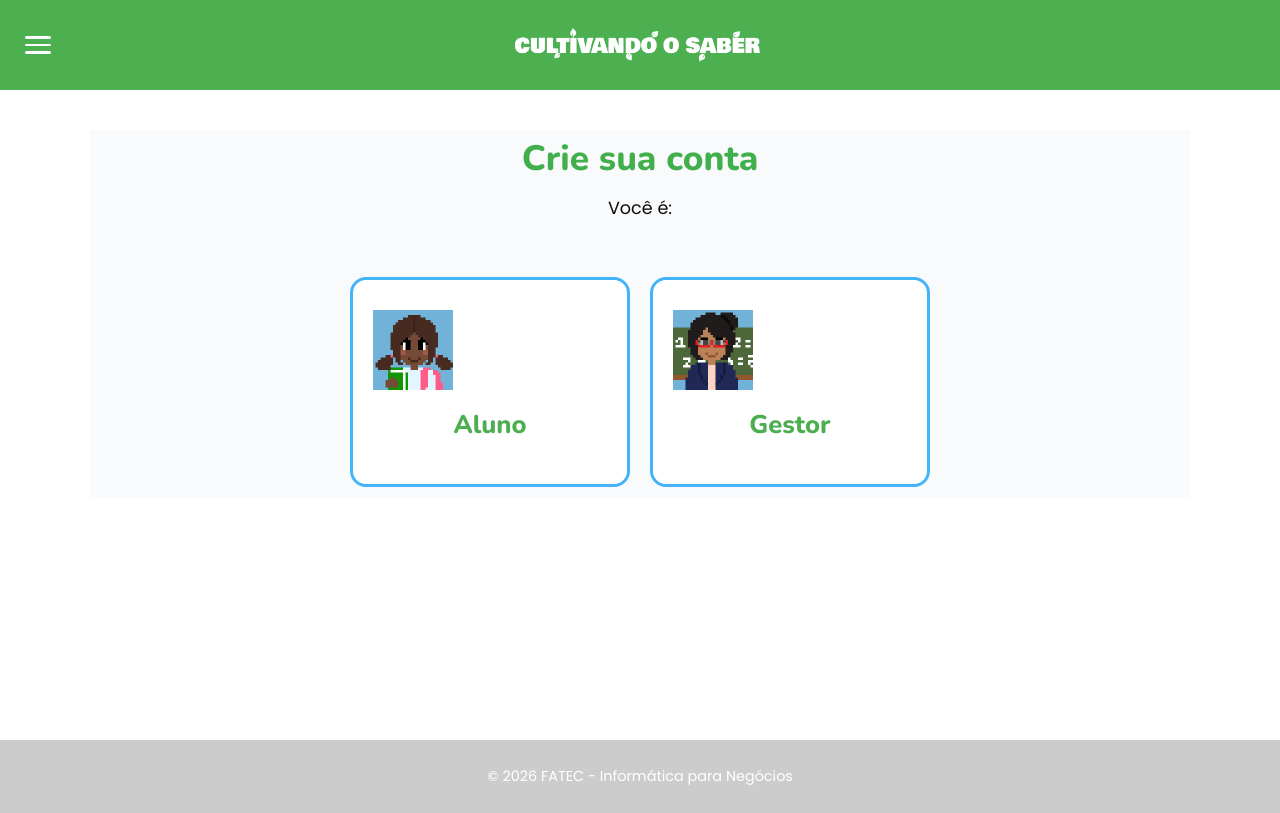
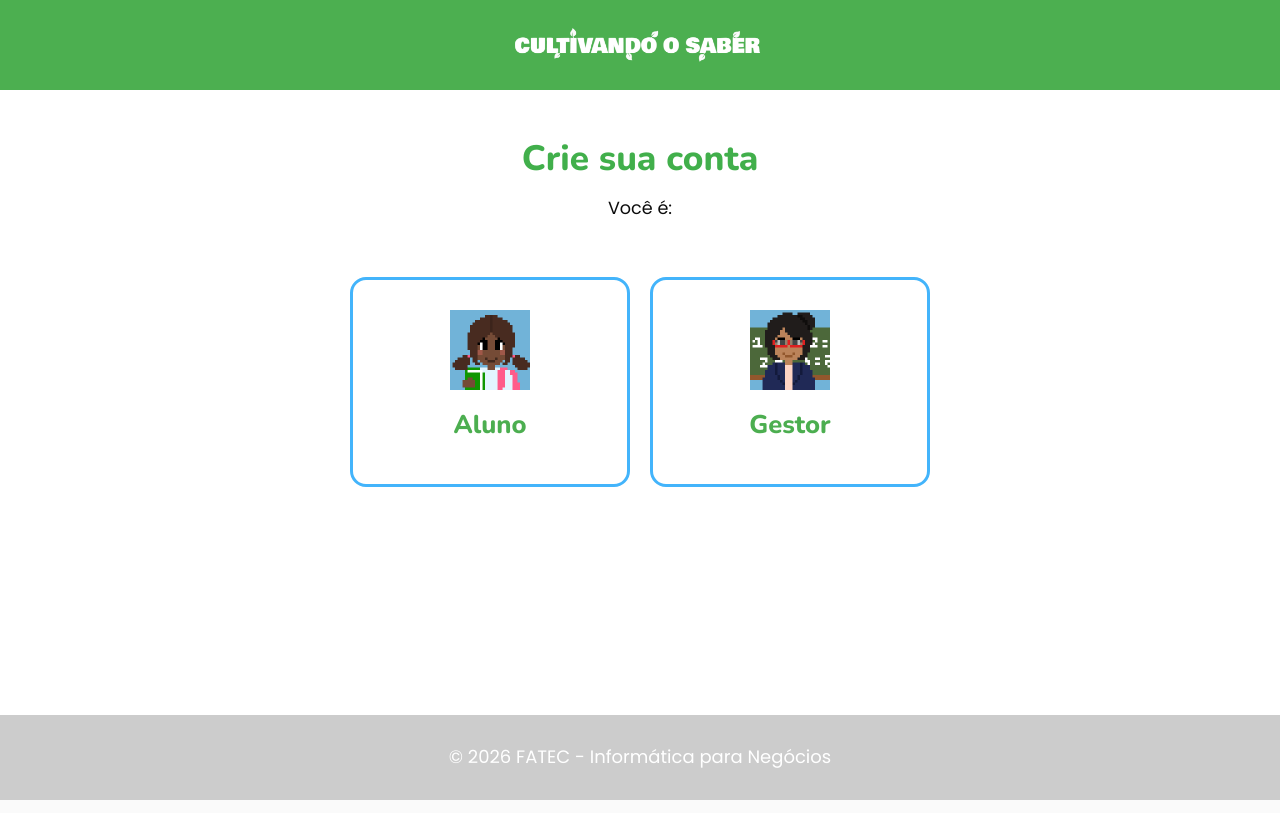
Before and after one commit to allerim-03/Jogo-ODS---TCC, a Flask app: page /escolha-cadastro in a window 1280 px wide. Run offline with Flask 3, Linux system fonts and the light colour scheme.

Commit message:
ATUALIZAÇÃO

```diff
--- a/TEMPLATES/escolha-cadastro.html
+++ b/TEMPLATES/escolha-cadastro.html
@@ -4,9 +4,18 @@
 <head>
     <meta charset="UTF-8">
     <meta name="viewport" content="width=device-width, initial-scale=1.0">
+
     <title>Cadastro - Cultivando o Saber</title>
+
     <!-- Favicon / Ícone da guia -->
     <link rel="icon" type="image/png" href="{{ url_for('static', filename='img/icon.png') }}">
+
+    <!-- FONTES -->
+    <link rel="preconnect" href="https://fonts.googleapis.com">
+    <link rel="preconnect" href="https://fonts.gstatic.com" crossorigin>
+    <link href="https://fonts.googleapis.com/css2?family=Montserrat:wght@600;700&family=Nunito:wght@700;800&family=Poppins:wght@400;600&display=swap" rel="stylesheet">
+
+    <!-- CSS DO PROJETO -->
     <link rel="stylesheet" href="{{ url_for('static', filename='css/global.css') }}">
     <link rel="stylesheet" href="{{ url_for('static', filename='css/base.css') }}">
     <link rel="stylesheet" href="{{ url_for('static', filename='css/banner.css') }}">
@@ -25,16 +34,19 @@
     <link rel="stylesheet" href="{{ url_for('static', filename='css/textos.css') }}">
 
     <style>
-        * {
-            box-sizing: border-box;
+        /* CONFIGURAÇÃO GERAL */
+        * { box-sizing: border-box; }
+
+        html,
+        body {
+            margin: 0 !important;
+            padding: 0 !important;
+            background-color: #ffffff !important;
+            width: 100% !important;
+            min-height: 100% !important;
         }
 
-        html, body {
-            margin: 0 !important;
-            padding: 0 !important;
-        }
-
-        /* Topbar fixada no topo com layout centralizado */
+        /* NAVBAR - SEM SIDEBAR E SEM HAMBÚRGUER */
         .topbar {
             position: fixed !important;
             top: 0 !important;
@@ -44,20 +56,14 @@
             min-height: 90px !important;
             display: flex !important;
             align-items: center !important;
-            justify-content: space-between !important;
+            justify-content: center !important;
             padding: 10px 25px !important;
             background-color: #4CAF50 !important;
             z-index: 1000 !important;
             margin: 0 !important;
         }
 
-        .topbar-left {
-            display: flex !important;
-            align-items: center !important;
-            width: 50px !important;
-        }
-
-        /* Container central que garante o alinhamento no meio exato da barra */
+        /* LOGO CENTRAL */
         .topbar-center {
             position: absolute !important;
             left: 50% !important;
@@ -73,24 +79,30 @@
             display: block !important;
         }
 
-        .topbar-right {
-            width: 50px !important;
-        }
-
-        /* Compensação para o cabeçalho fixo */
+        /* CONTEÚDO */
         main {
             margin-top: 90px !important;
             padding-top: 40px !important;
-            min-height: calc(100vh - 150px) !important;
+            min-height: calc(100vh - 175px) !important;
+            background-color: #ffffff !important;
         }
 
-        /* Ícones das cartas */
+        /* CARDS */
+        .escolha-card {
+            display: flex !important;
+            flex-direction: column !important;
+            align-items: center !important;
+            text-align: center !important;
+        }
+
         .escolha-icone {
-            display: inline-block;
+            display: block !important;
             width: 80px;
             height: 80px;
             background-size: cover;
-            margin-bottom: 15px;
+            background-position: center;
+            background-repeat: no-repeat;
+            margin: 0 auto 15px auto !important;
         }
 
         .aluno-card .escolha-icone {
@@ -100,67 +112,84 @@
         .professor-card .escolha-icone {
             background-image: url("{{ url_for('static', filename='img/prof.png') }}");
         }
+
+        /* RODAPÉ - LARGURA TOTAL DA PÁGINA */
+        footer {
+            width: 100% !important;
+            min-width: 100% !important;
+            height: 85px !important;
+            min-height: 85px !important;
+            display: flex !important;
+            align-items: center !important;
+            justify-content: center !important;
+            background-color: #CCCCCC !important;
+            margin: 0 !important;
+            padding: 0 !important;
+            border: none !important;
+            box-shadow: none !important;
+            text-align: center !important;
+            position: relative !important;
+            left: 0 !important;
+        }
+
+        footer p {
+            margin: 0 !important;
+            padding: 0 !important;
+            color: #ffffff !important;
+            font-family: 'Poppins', sans-serif !important;
+            font-size: 18px !important;
+            font-weight: 400 !important;
+            text-align: center !important;
+        }
     </style>
 </head>
 
 <body>
 
+    <!-- NAVBAR - SOMENTE LOGO -->
     <header class="topbar">
-        <input type="checkbox" id="menu-check" class="menu-checkbox">
-        <label for="menu-check" class="overlay"></label>
-
-        <aside class="sidebar">
-            <div class="perfil-sidebar">
-                <span class="mascote-icon">🐢</span>
-                <p>Visitante</p>
-            </div>
-
-            <nav class="links-sidebar">
-                <a href="{{ url_for('inicio') }}">HOME</a>
-                <a href="{{ url_for('ods') }}">ODS</a>
-                <a href="/sobrenos">SOBRE NÓS</a>
-            </nav>
-        </aside>
-
-        <div class="topbar-left">
-            <label for="menu-check" class="hamburger" aria-label="Abrir menu">
-                <span></span>
-                <span></span>
-                <span></span>
-            </label>
-        </div>
-
         <div class="topbar-center">
             <div class="logo">
                 <img src="{{ url_for('static', filename='img/cultsab.png') }}" alt="Cultivando o Saber" class="navbar-logo">
             </div>
         </div>
-
-        <div class="topbar-right"></div>
     </header>
 
+    <!-- CONTEÚDO PRINCIPAL -->
     <main>
-        <section class="boas-vindas" style="padding-top: 0 !important; margin-top: 0 !important; text-align: center;">
-            <h2 style="margin: 0 !important; color: #41af4b !important; font-family: 'Nunito', sans-serif; font-size: 2.2rem; font-weight: 800;">Crie sua conta</h2>
 
-            <p class="sub-branco" style="color: #000000 !important; font-weight: normal !important; margin-top: 8px;">Você é:</p>
+        <section class="boas-vindas" style="padding-top: 0 !important; margin-top: 0 !important; text-align: center; background: #ffffff !important; box-shadow: none !important;">
 
+            <h2 style="margin: 0 !important; color: #41af4b !important; font-family: 'Nunito', sans-serif; font-size: 2.2rem; font-weight: 800;">
+                Crie sua conta
+            </h2>
+
+            <p class="sub-branco" style="color: #000000 !important; font-weight: normal !important; margin-top: 8px;">
+                Você é:
+            </p>
+
+            <!-- CARDS DE ESCOLHA -->
             <div class="escolha-container" style="margin-top: 25px !important; display: flex; justify-content: center; gap: 20px; align-items: center;">
 
+                <!-- ALUNO -->
                 <div class="escolha-card aluno-card" onclick="window.location.href='/cadastro'">
                     <span class="escolha-icone"></span>
                     <h2>Aluno</h2>
                 </div>
 
+                <!-- GESTOR -->
                 <div class="escolha-card professor-card" onclick="window.location.href='/cadastro-professor'">
                     <span class="escolha-icone"></span>
                     <h2>Gestor</h2>
                 </div>
 
             </div>
+
         </section>
+
     </main>
 
+    <!-- RODAPÉ -->
     <footer>
         <p>© 2026 FATEC - Informática para Negócios</p>
     </footer>
```
